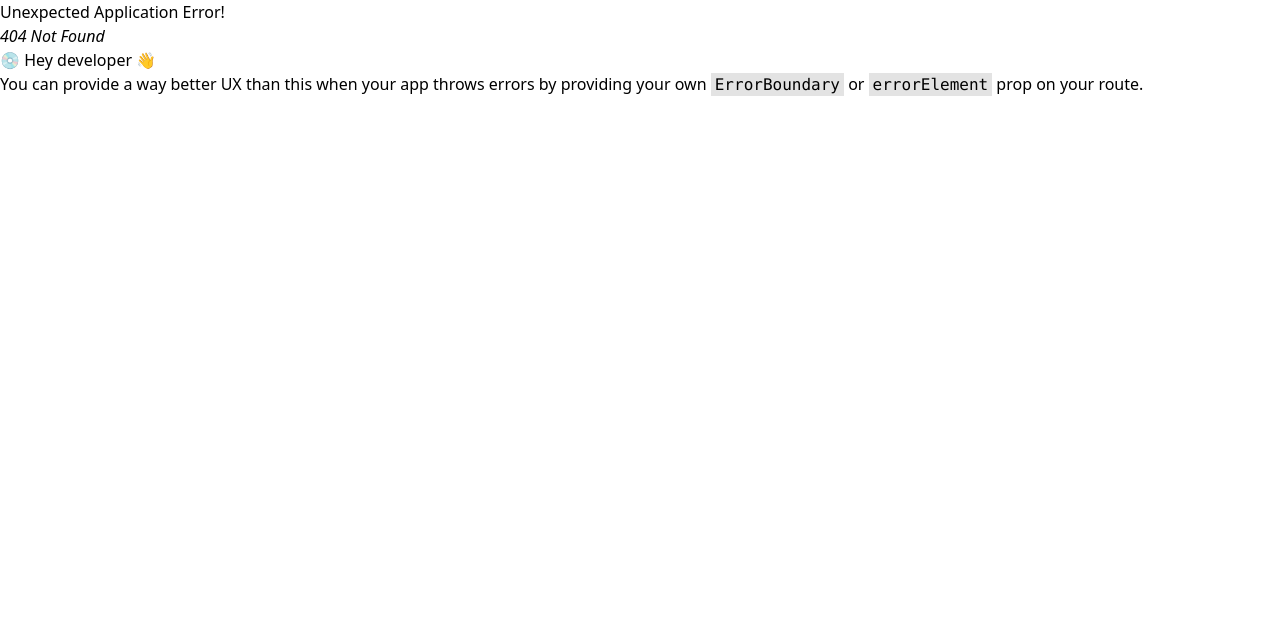
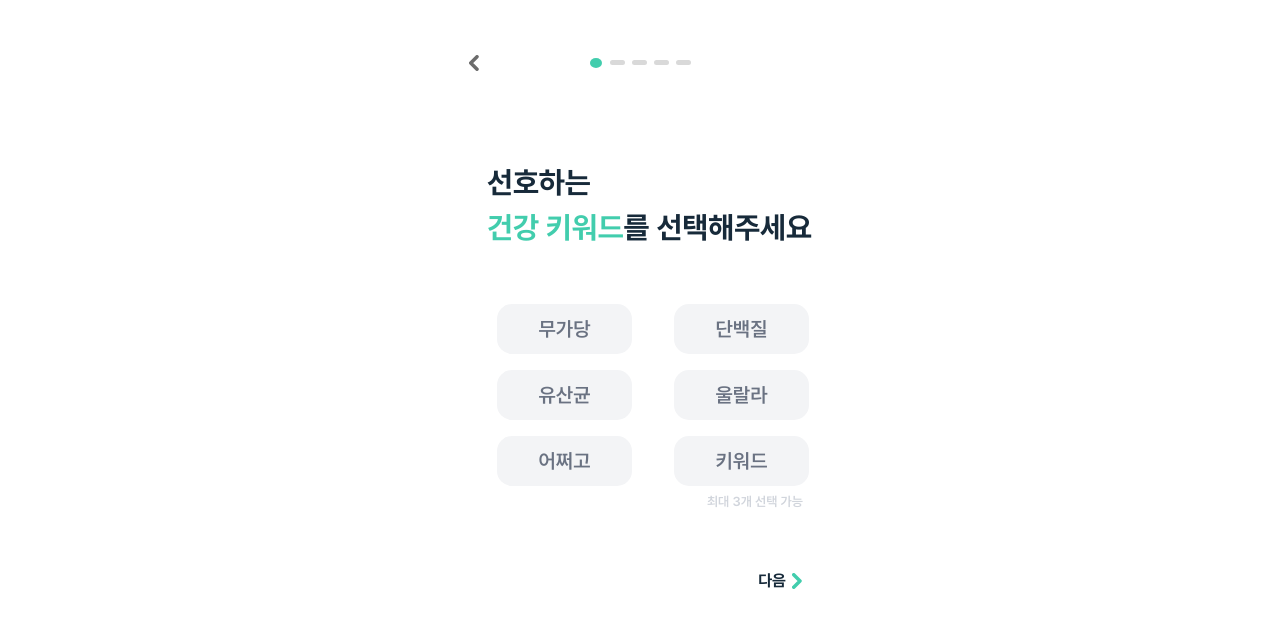
Before and after one commit to yexnsxo/BearEat-FE, a React (Vite) app: page /onboarding1 in a window 1280 px wide. Before the commit this address had no page. Shown: the top 628 px of the page. Built offline with nearby package versions, Linux system fonts and the light colour scheme.

Commit message:
[Chore] 라우터 수정 및 공용 코드 컴포넌트로 빼기

```diff
--- /dev/null
+++ b/src/components/Onboarding/NextButton.jsx
@@ -0,0 +1,19 @@
+import React from "react";
+import { Link } from "react-router-dom";
+import RightArrow from "../../assets/RightArrow.svg?react";
+
+const NextButton = ({ ment, direction }) => {
+  return (
+    <div>
+      <Link
+        to={`/${direction}`}
+        className="text-navy-700 font-[bold] flex justify-center items-center gap-1.5 "
+      >
+        {ment}
+        <RightArrow />
+      </Link>
+    </div>
+  );
+};
+
+export default NextButton;
--- a/src/pages/Onboarding/NavigatePage.jsx
+++ b/src/pages/Onboarding/NavigatePage.jsx
@@ -4,6 +4,7 @@
 import PlusIcon from "../../assets/plusIcon.svg?react";
 import RightArrow from "../../assets/RightArrow.svg?react";
 import { useState, useEffect } from "react";
+import NextButton from "../../components/Onboarding/NextButton";
 
 const NavigatePage = () => {
   const [fadeIn, setFadeOut] = useState(false);
@@ -34,13 +35,9 @@
           <div className="absolute w-[300px] h-[25vh] -z-10 bg-primary blur-[8rem] rounded-full pointer-events-none animate-pulse bg-linear-to-b from-primary-300 to-primary" />
           <LogoColor />
         </div>
-        <Link
-          to="/survey"
-          className="mt-auto mb-30 text-navy-700 font-[bold] flex justify-center items-center gap-1.5 -mr-60"
-        >
-          시작하기
-          <RightArrow />
-        </Link>
+        <div className="mt-auto mb-30 -mr-60">
+          <NextButton ment="시작하기" direction="onboarding1" />
+        </div>
       </div>
     </div>
   );
--- a/src/router.jsx
+++ b/src/router.jsx
@@ -1,6 +1,7 @@
 import { createBrowserRouter } from "react-router-dom";
 import StartPage from "./pages/Onboarding/StartPage";
 import NavigatePage from "./pages/Onboarding/NavigatePage";
+import Onboarding1 from "./pages/Onboarding/Onboarding1.jsx";
 import App from "./App.jsx";
 
 const router = createBrowserRouter([
@@ -10,6 +11,7 @@
     children: [
       { index: true, element: <StartPage /> },
       { path: "navigate", element: <NavigatePage /> },
+      { path: "onboarding1", element: <Onboarding1 /> },
     ],
   },
 ]);
```
